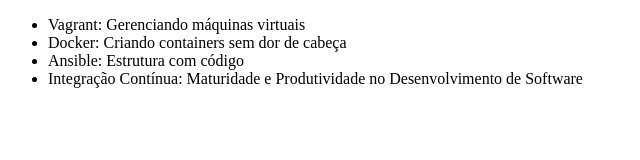
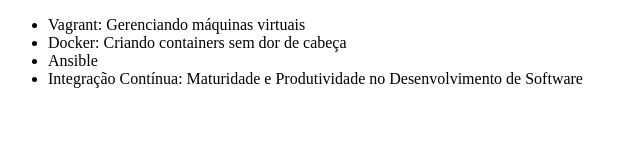
Before and after one commit to alexandre-londe/alura-git, a plain HTML site: page index.html in a window 1280 px wide. Shown: the whole page, without its empty margins (0-640 px from the left). Drawn offline with Linux system fonts and the light colour scheme.

Commit message:
Revert "Mudando o nome do curso de Ansible"
This reverts commit cf65a3a062fa529b607bec8beeac485bc47191cf.

```diff
--- a/index.html
+++ b/index.html
@@ -8,7 +8,7 @@
     <ul>
         <li>Vagrant: Gerenciando máquinas virtuais</li>
         <li>Docker: Criando containers sem dor de cabeça</li>
-        <li>Ansible: Estrutura com código</li>
+        <li>Ansible</li>
         <li>Integração Contínua: Maturidade e Produtividade no Desenvolvimento de Software</li>
     </ul>
 </body>
```
